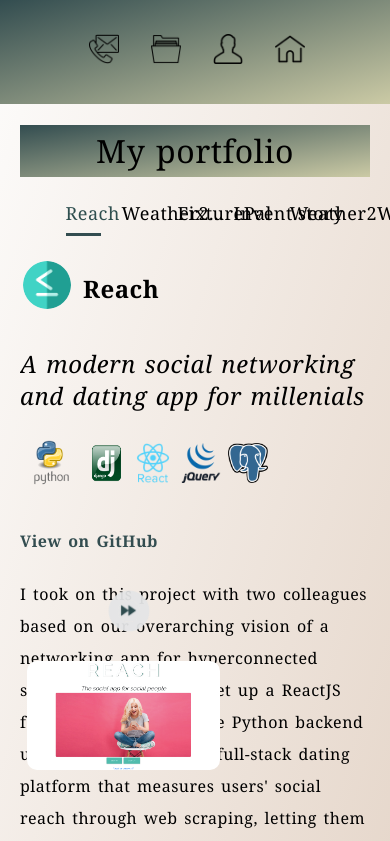
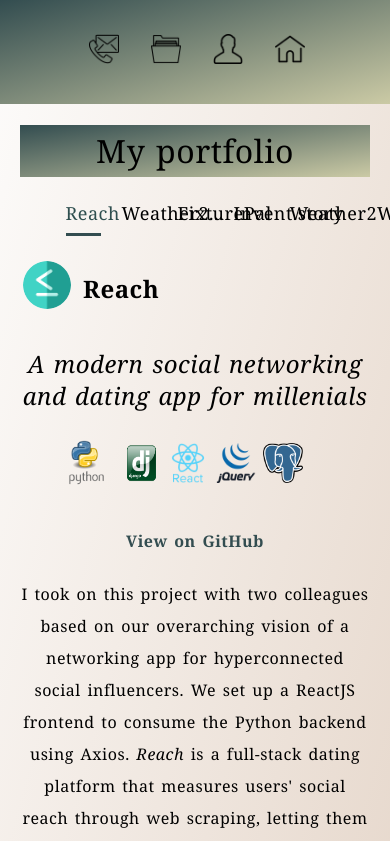
Before and after one commit to jah1603/jQuery-ReactJS-carousels, a React (Create React App) app: page /portfolio in a window 390 px wide. Shown: the top 841 px of the page. Built offline with nearby package versions, Linux system fonts and the light colour scheme.

Commit message:
responsive programming language logos

```diff
--- a/src/App.css
+++ b/src/App.css
@@ -22,7 +22,56 @@ body {
 
 @media (max-width: 840px) {
   .pulse{
-    margin-top: 100%;
+    margin-top: 250%;
+    margin-left: 47%;
+  }
+}
+
+@media (max-width: 840px) {
+  .reach-programming-logos {
+    position: relative;
+    left: 30%;
+
+  }
+  .weather2-programming-logos {
+    position: relative;
+    left: 28.5%;
+  }
+  .fixture-programming-logos {
+    position: relative;
+    left: 42.5%;
+  }
+  .story-programming-logos {
+    position: relative;
+    left: 37%;
+  }
+  .w2w-programming-logos {
+    position: relative;
+    left: 42.5%;
+  }
+}
+
+@media (max-width: 450px) {
+  .reach-programming-logos {
+    position: relative;
+    left: 10%;
+
+  }
+  .weather2-programming-logos {
+    position: relative;
+    left: 9%;
+  }
+  .fixture-programming-logos {
+    position: relative;
+    left: 30%;
+  }
+  .story-programming-logos {
+    position: relative;
+    left: 23%;
+  }
+  .w2w-programming-logos {
+    position: relative;
+    left: 30%;
   }
 }
 
@@ -94,11 +143,20 @@ p#cf7_controls-projects {
   filter: alpha(opacity=0);
 }
 
+@media (max-width: 840px) {
+  #cf7 img {
+    margin-left: 7.5%;
+    margin-right: 7.5%;
+    width: 85%;
+  }
+}
+
 #cf7 img.opaque {
   opacity:1;
   -ms-filter:"progid:DXImageTransform.Microsoft.Alpha(Opacity=100)";
   filter: alpha(opacity=1);
 }
+
 #cf7 {
   position: relative;
   height: auto;
@@ -391,7 +449,7 @@ p#cf7-fixture-pal_controls-projects {
 }
 
 .navbar li .website-title a:hover {
-  color: blue;
+
   background: linear-gradient(to bottom right, #F7F8F8, #ACBB78);
   border-radius: 5px;
 }
@@ -705,10 +763,25 @@ color: white;
   float: right;
 }
 
+.project-paragraph-weather2 {
+  width: 37%;
+  float: right;
+}
+
 
 @media (max-width: 840px) {
   .project-paragraph {
     width: 100%;
+    margin-bottom: 50%;
+    justify-content: center;
+    text-align: center;
+    align-items: center;
+  }
+  .project-paragraph-weather2 {
+    width: 100%;
+    justify-content: center;
+    text-align: center;
+    align-items: center;
   }
 }
 
--- a/src/components/Portfolio.js
+++ b/src/components/Portfolio.js
@@ -113,8 +113,8 @@ class Portfolio extends React.Component {
 
       <h2 style={{fontWeight: 'normal', fontStyle: 'italic'}}>A modern social networking and dating app for millenials</h2>
 
-      <table>
-      <tr>
+      <table className="reach-programming-logos">
+      <tr style={{justifyContent: 'center'}}>
       <th>
         <img style={{width:'3.5rem', height: '3.5rem'}} src={require('../images/python.png')}></img>
       </th>
@@ -149,7 +149,7 @@ class Portfolio extends React.Component {
 
     <div id="hidden" className="project-info 1">
 
-    <div className="project-paragraph">
+    <div className="project-paragraph-weather2">
 
       <table>
       <tr>
@@ -164,7 +164,7 @@ class Portfolio extends React.Component {
 
       <h2 style={{fontWeight: 'normal', fontStyle: 'italic'}}> A series of activity-related mobile weather apps, available on Android</h2>
 
-      <table>
+      <table className="weather2-programming-logos">
       <tr>
       <th>
         <img style={{width:'4rem', height: '3.5rem'}} src={require('../images/react_native.png')}></img>
@@ -216,7 +216,7 @@ class Portfolio extends React.Component {
 
     <h2 style={{fontWeight: 'normal', fontStyle: 'italic'}}> A sports match schedule generator and results tracker</h2>
 
-    <table>
+    <table className="fixture-programming-logos">
     <tr>
     <th>
       <img style={{width:'4rem', height: '3.5rem'}} src={require('../images/java.png')}></img>
@@ -259,7 +259,7 @@ class Portfolio extends React.Component {
 
   <h2 style={{fontWeight: 'normal', fontStyle: 'italic'}}>A lightweight inventory and profit tracker built with independent booksellers in mind</h2>
 
-  <table>
+  <table className="story-programming-logos">
   <tr>
   <th>
     <img style={{width:'2.5rem', height: '2.5rem'}} src={require('../images/ruby.png')}></img>
@@ -304,7 +304,7 @@ class Portfolio extends React.Component {
 
       <h2 style={{fontWeight: 'normal', fontStyle: 'italic'}}>A fun wedding day planning tool, vanilla JavaScript</h2>
 
-      <table>
+      <table className="w2w-programming-logos">
       <tr>
       <th>
         <img style={{width:'2.5rem', height: '2.5rem'}} src={require('../images/javascript.png')}></img>
--- a/src/components/ReachCarousel.js
+++ b/src/components/ReachCarousel.js
@@ -57,7 +57,7 @@ class ReachCarousel extends React.Component {
 
     return (
 
-      <div id="cf7" className="shadow">
+      <div id="cf7">
 
       <p id="cf7_controls" style={{justifyContent: 'center', overflow: 'visible'}}>
         <div className="pulse" style={{backgroundImage: "url(" + Background + ")"}}>
@@ -66,7 +66,7 @@ class ReachCarousel extends React.Component {
       </p>
 
 
-         <img className="opaque screenshot" src={require("../images/reach1.png")} ></img>
+         <img className="opaque" src={require("../images/reach1.png")} ></img>
          <img src={require("../images/reach2.png")} ></img>
          <img src={require("../images/reach3.png")} ></img>
          <img src={require("../images/reach4.png")} ></img>
```
